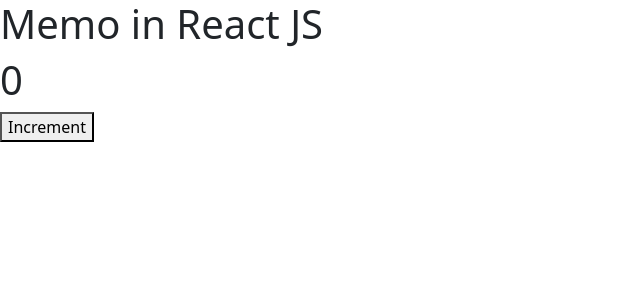
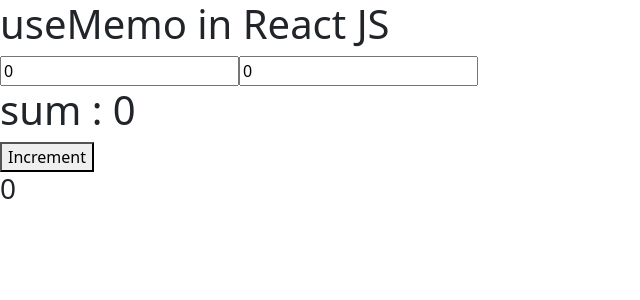
Before and after one commit to TaimoorAli77/code4Education, a React (Create React App) app: page / in a window 1280 px wide. Shown: the top 300 px of the page, without its empty margins (0-640 px from the left). Built offline with nearby package versions, Linux system fonts and the light colour scheme.

Commit message:
useMemo() used to avoid unnecessary rendering  for a function

```diff
--- a/src/App.js
+++ b/src/App.js
@@ -1,19 +1,28 @@
-import React, { useState } from 'react';
-import ChildComponent from './ChildComponent';
+import React, { useState, useMemo } from 'react';
 
 const App = () => {
+  const [num1, setNum1] = useState(0)
+  const [num2, setNum2] = useState(0)
+
   const [count, setCount] = useState(0)
 
+  const sum = useMemo(() => {
+    console.log("Calculating Sum ...")
+    let sum = num1 + num2
+    return sum
+  }, [num1, num2])
 
-  console.log("Parent Component rendered!")
+  // console.log("Component rendered!")
   return (
     <>
-      <h1>Memo in React JS</h1>
-      <ChildComponent count={count} />
+      <h1>useMemo in React JS</h1>
+      <input type="number" value={num1} onChange={(e) => { setNum1(Number(e.target.value)) }} />
+      <input type="number" value={num2} onChange={(e) => { setNum2(Number(e.target.value)) }} />
+      <h1>sum : {sum}</h1>
       {/* if we don't pass props then it will not rerender that */}
       <button onClick={() => { setCount(count + 1) }}>Increment</button>
       <h3>
-        {/* {count} */}
+        {count}
 
       </h3>
     </>
```
Also changed, not shown: inf.txt.
